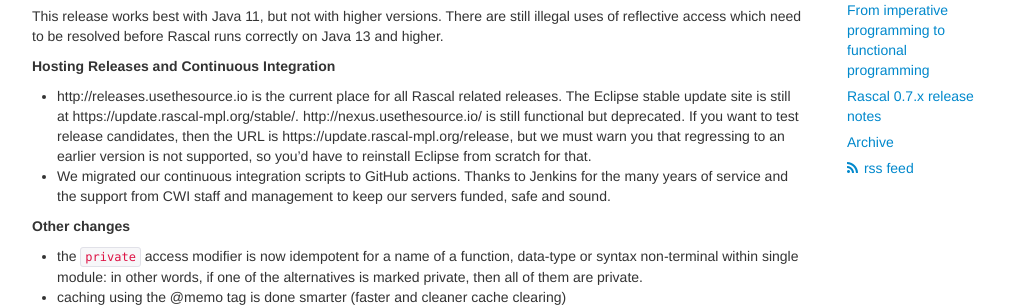
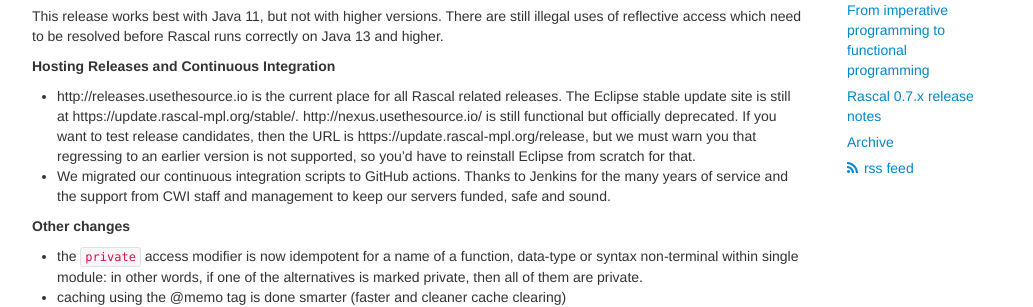
Before and after one commit to usethesource/usethesource.github.io, a Jekyll site: the page built from _posts/2022-04-20-rascal-0-23-x-release-notes.md, in a window 1280 px wide. Shown: the part 627-934 px from the top of the page, without its empty margins (223-1256 px from the left). Built offline with Jekyll 4.4.1, drawn with Linux system fonts in a browser that asks for light colours.

Commit message:
added more details

```diff
--- a/_posts/2022-04-20-rascal-0-23-x-release-notes.md
+++ b/_posts/2022-04-20-rascal-0-23-x-release-notes.md
@@ -25,7 +25,7 @@
 
 **Hosting Releases and Continuous Integration**
 
-* http://releases.usethesource.io is the current place for all Rascal related releases. The Eclipse stable update site is still at https://update.rascal-mpl.org/stable/. http://nexus.usethesource.io/ is still functional but deprecated. If you want to test release candidates, then the URL is https://update.rascal-mpl.org/release, but we must warn you that regressing to an earlier version is not supported, so you'd have to reinstall Eclipse from scratch for that.
+* http://releases.usethesource.io is the current place for all Rascal related releases. The Eclipse stable update site is still at https://update.rascal-mpl.org/stable/. http://nexus.usethesource.io/ is still functional but officially deprecated. If you want to test release candidates, then the URL is https://update.rascal-mpl.org/release, but we must warn you that regressing to an earlier version is not supported, so you'd have to reinstall Eclipse from scratch for that.
 * We migrated our continuous integration scripts to GitHub actions. Thanks to Jenkins for the many years of service and the support from CWI staff and management to keep our servers funded, safe and sound.
 
 **Other changes**
```
